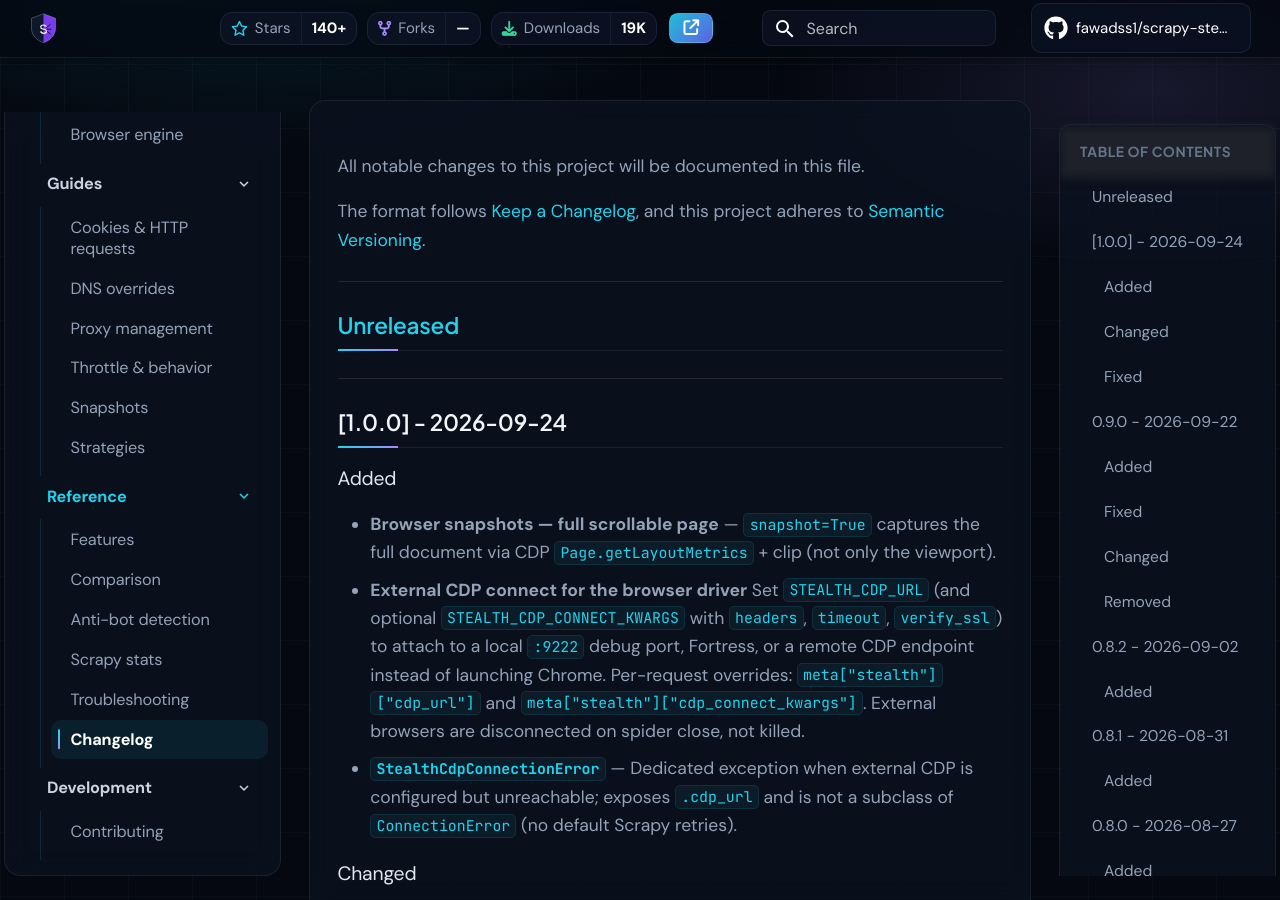
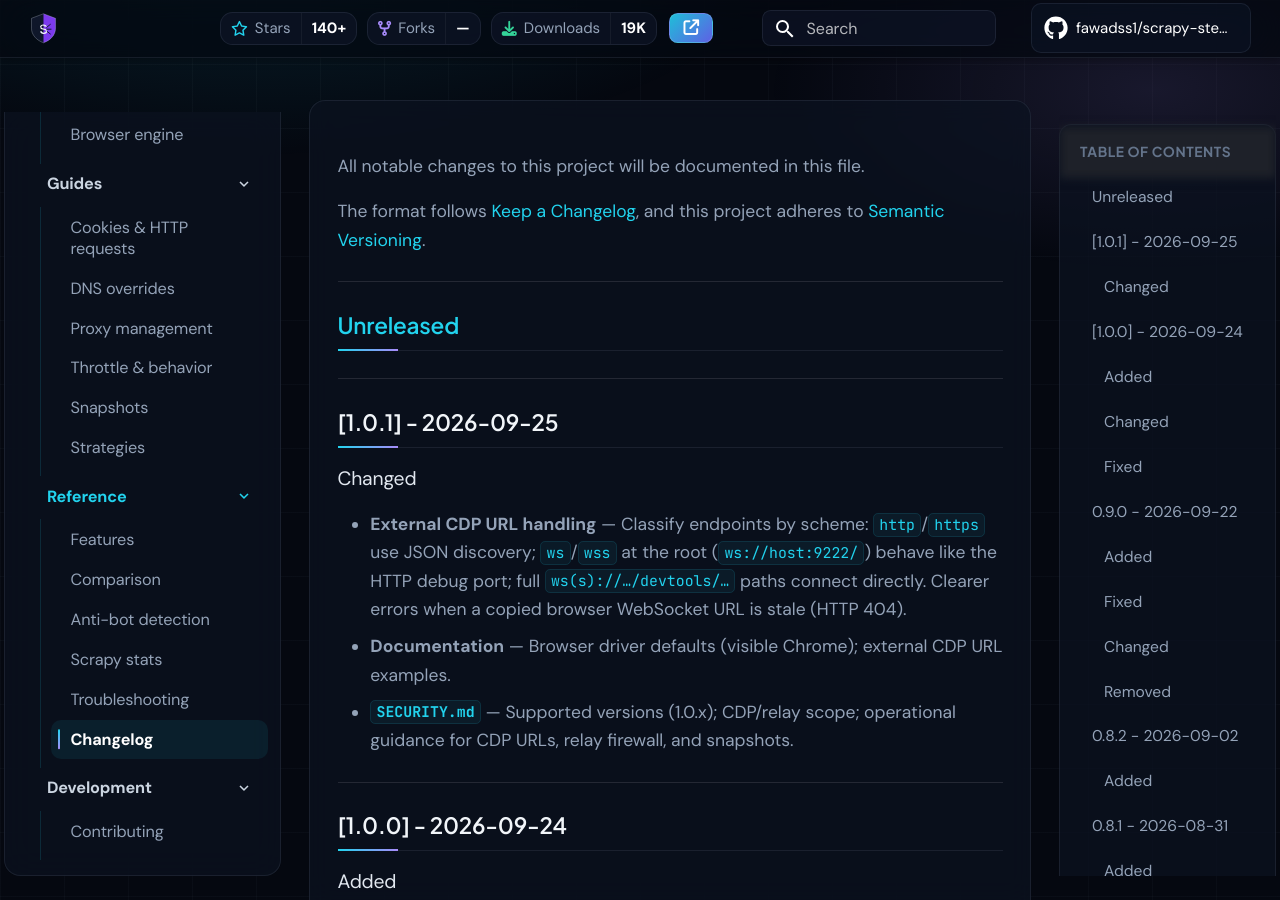
Before and after one commit to fawadss1/scrapy-stealth, an MkDocs documentation site: the page built from docs/reference/changelog.md, in a window 1280 px wide and 900 px high. Built offline with MkDocs 1.6.1 and Material for MkDocs 9.7.7, drawn with Linux system fonts in a browser that asks for light colours; comment, search, counter and statistics services are not loaded.

Commit message:
Release 1.0.1.
Update SECURITY.md supported versions (1.0.x only), CDP URL handling
(http/https discovery and root ws/wss), docs for visible Chrome defaults,
and operational guidance for relays, CDP endpoints, and snapshots.

```diff
--- a/CHANGELOG.md
+++ b/CHANGELOG.md
@@ -8,6 +8,20 @@ and this project adheres to [Semantic Versioning](https://semver.org/spec/v2.0.0
 ---
 
 ## [Unreleased]
+
+---
+
+## [1.0.1] - 2026-09-25
+
+### Changed
+
+* **External CDP URL handling** — Classify endpoints by scheme: `http`/`https` use JSON
+  discovery; `ws`/`wss` at the root (`ws://host:9222/`) behave like the HTTP debug port;
+  full `ws(s)://…/devtools/…` paths connect directly. Clearer errors when a copied browser
+  WebSocket URL is stale (HTTP 404).
+* **Documentation** — Browser driver defaults (visible Chrome); external CDP URL examples.
+* **`SECURITY.md`** — Supported versions (1.0.x); CDP/relay scope; operational guidance for
+  CDP URLs, relay firewall, and snapshots.
 
 ---
 
--- a/pyproject.toml
+++ b/pyproject.toml
@@ -4,7 +4,7 @@ build-backend = "setuptools.build_meta"
 
 [project]
 name = "scrapy-stealth"
-version = "1.0.0"
+version = "1.0.1"
 description = "Stealthy Crawling. Maximum Results. A pluggable anti-bot and stealth framework for Scrapy."
 readme = "README.md"
 license = { file = "LICENSE" }
```
Also changed, not shown: SECURITY.md (+9 -5 lines).
